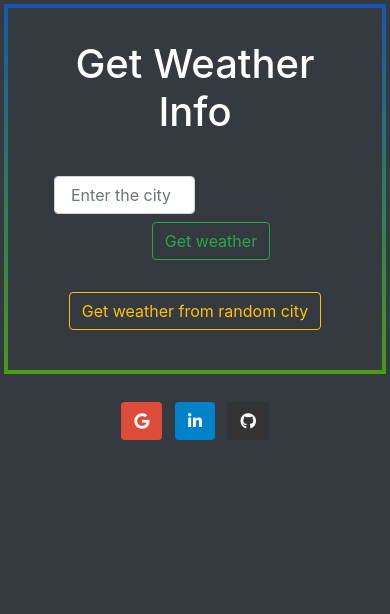
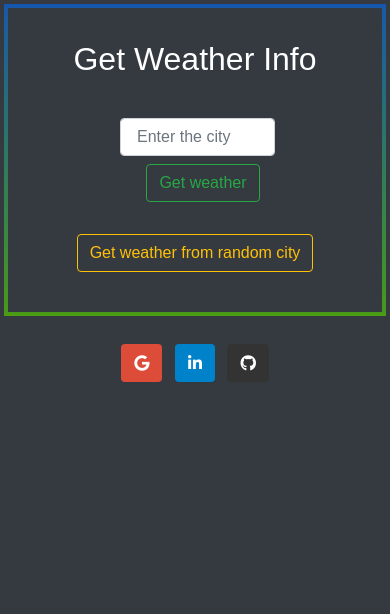
Before and after one commit to SamSK1/flask_weather_app, a Flask app: page / in a window 390 px wide. Shown: the top 614 px of the page. Run offline with Flask 3, Linux system fonts and the light colour scheme; some libraries are stand-ins or nearby versions.

Commit message:
Better responsiveness on the mobile phone

```diff
--- a/static/style.css
+++ b/static/style.css
@@ -64,3 +64,31 @@ a:hover, a:active {
 #button_form{
     margin-left: 2rem;
 }
+@media(max-width:480px){
+    .content>h1{
+        font-family: Arial, Helvetica, sans-serif;
+        font-size: 2rem;
+    }
+    p{
+        font-family: Arial, Helvetica, sans-serif;
+    }
+    .content{
+        font-family: Arial, Helvetica, sans-serif;
+    }
+    .text{
+        font-size: 10px;
+
+    }
+    .form-elements>input{
+        margin-left: 5rem;
+        font-family: Arial, Helvetica, sans-serif;
+        width: 100%;
+    }
+    .form-elements>button{
+        /* margin-left: 1rem; */
+    }
+    #button_form{
+        margin: 0px;
+        margin-left: 1rem;
+    }
+}
```
